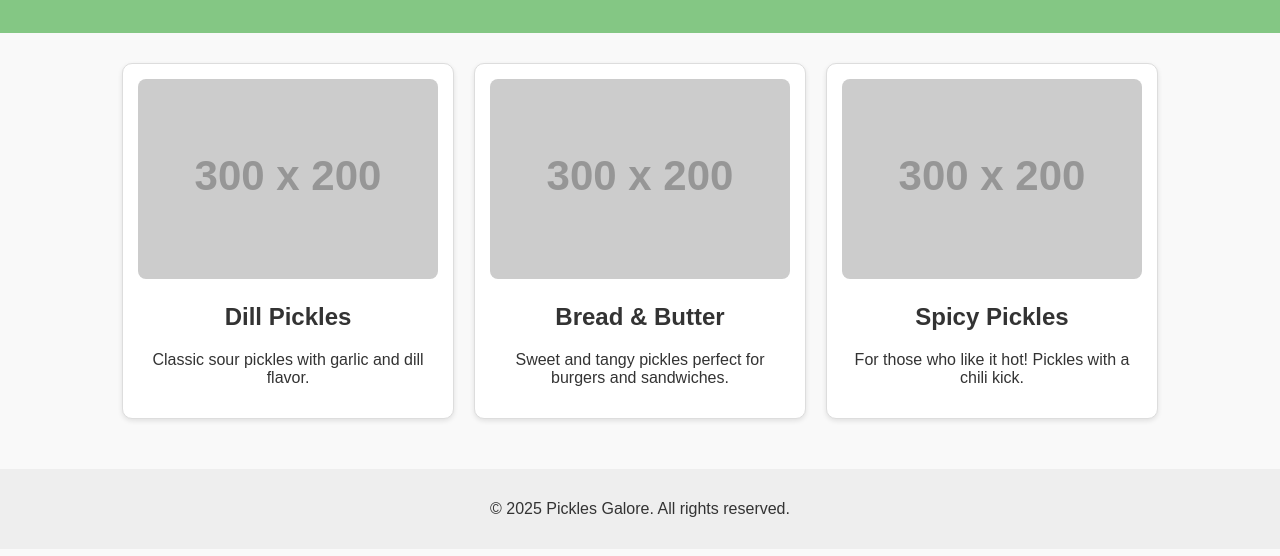
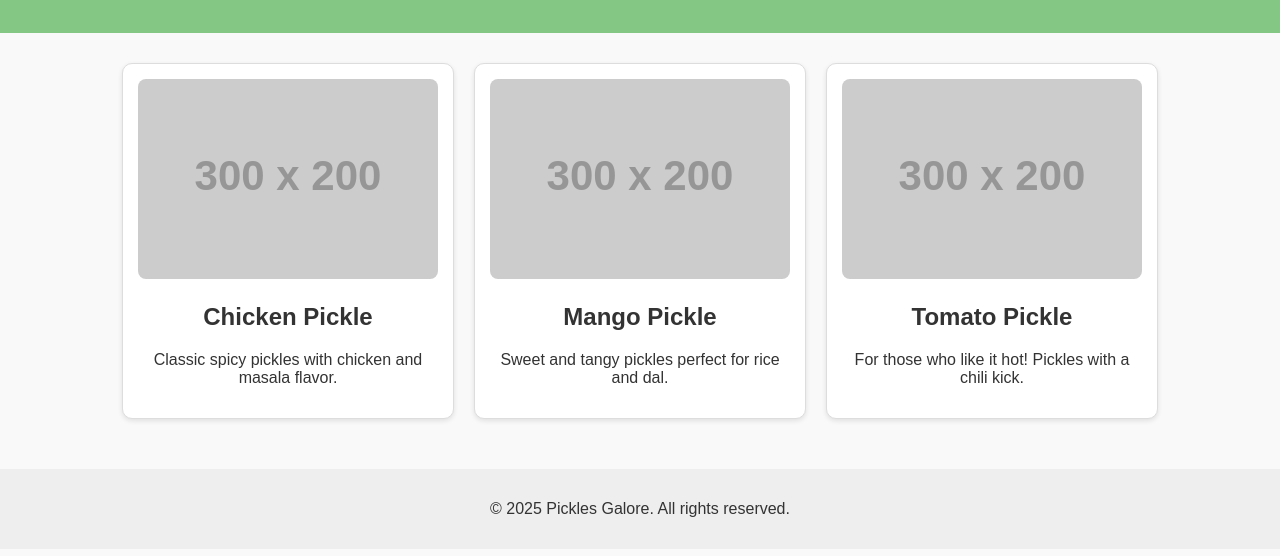
Before and after one commit to jyothika0725/hello.txt, a plain HTML site: page index.html in a window 1280 px wide. Shown: the part 104-660 px from the top of the page. Drawn offline with Linux system fonts and the light colour scheme; placeholder pictures from the web are drawn by us.

Commit message:
Update index.html
pic

```diff
--- a/index.html
+++ b/index.html
@@ -70,17 +70,17 @@
     <main class="pickles-grid">
         <div class="pickle-card">
             <img src="https://via.placeholder.com/300x200?text=Dill+Pickles" alt="Dill Pickle">
-            <h2>Dill Pickles</h2>
-            <p>Classic sour pickles with garlic and dill flavor.</p>
+            <h2>Chicken Pickle</h2>
+            <p>Classic spicy pickles with chicken and masala flavor.</p>
         </div>
         <div class="pickle-card">
             <img src="https://via.placeholder.com/300x200?text=Bread+%26+Butter" alt="Bread and Butter Pickle">
-            <h2>Bread & Butter</h2>
-            <p>Sweet and tangy pickles perfect for burgers and sandwiches.</p>
+            <h2>Mango Pickle</h2>
+            <p>Sweet and tangy pickles perfect for rice and dal.</p>
         </div>
         <div class="pickle-card">
             <img src="https://via.placeholder.com/300x200?text=Spicy+Pickles" alt="Spicy Pickle">
-            <h2>Spicy Pickles</h2>
+            <h2>Tomato Pickle</h2>
             <p>For those who like it hot! Pickles with a chili kick.</p>
         </div>
     </main>
```
